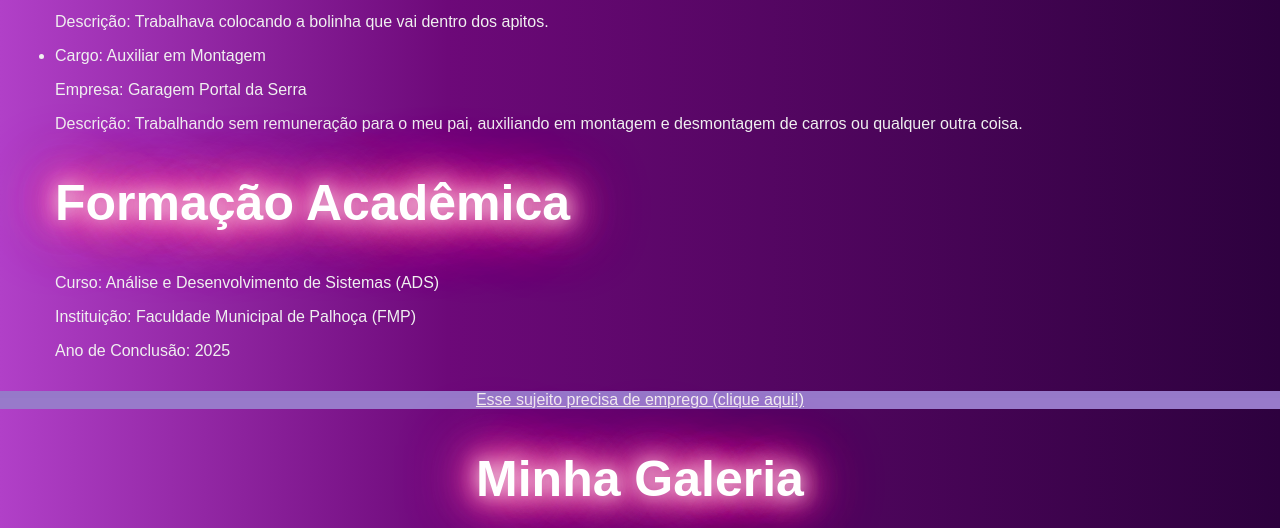
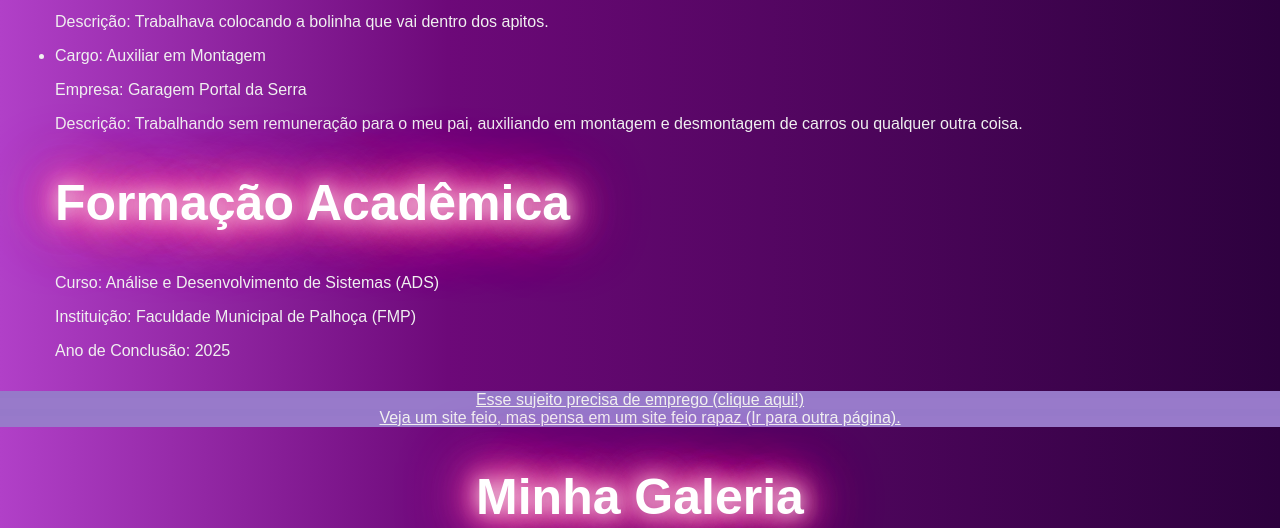
Before and after one commit to PablitoRicardito/Curriculum, a plain HTML site: page index.html in a window 1280 px wide. Shown: the part 1228-1756 px from the top of the page. Drawn offline with Linux system fonts and the light colour scheme.

Commit message:
Update index.html

```diff
--- a/index.html
+++ b/index.html
@@ -265,6 +265,8 @@
             style="color: #f0f0f0;">Esse
             sujeito precisa de emprego (clique aqui!)</a>
     </div>
+     <div style="text-align: center; background-image: url(header.png);"><a href="pag1.html"
+            style="color: #f0f0f0;">Veja um site feio, mas pensa em um site feio rapaz (Ir para outra página).</a></div>
 
     <h2 style="text-align: center;" class="glow1">Minha Galeria</h2>
 
```
